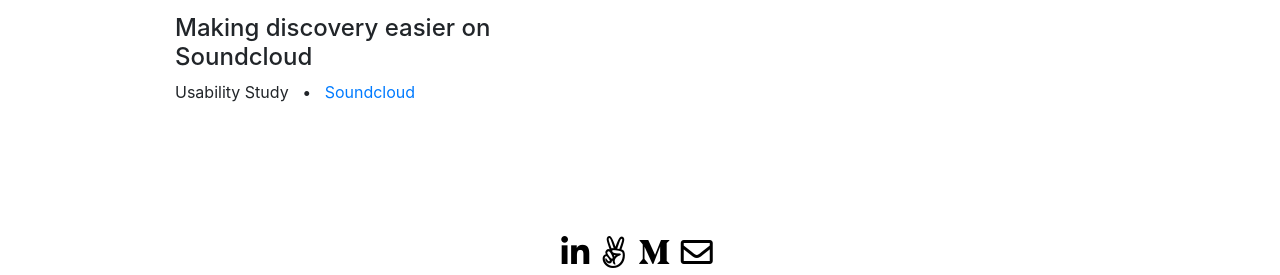
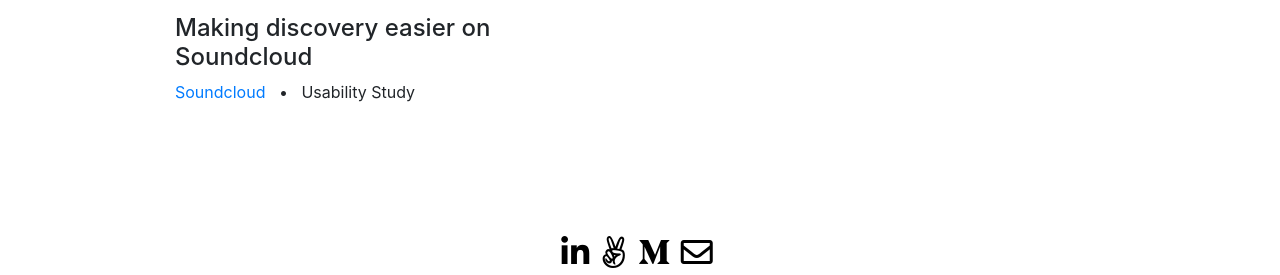
Before and after one commit to bewing91/new_bewingco, a Jekyll site: the page built from index.html, in a window 1280 px wide. Shown: the part 2102-2377 px from the top of the page. Built offline with Jekyll 4.4.1, drawn with Linux system fonts in a browser that asks for light colours.

```diff
--- a/about.html
+++ b/about.html
@@ -6,7 +6,7 @@
   <div class="container">
     <div class="row">
       <div class="col-md-4">
-        <img src="{{ site.baseurl }}/img/linkedin_pic_3_light.jpg" class="headshot">
+        <img src="{{ site.baseurl }}/img/linkedin_pic_bgblue.png" class="headshot">
       </div>
       <div class="col-md-8">
         <h2>Hey, I’m Ben.</h2>
--- a/index.html
+++ b/index.html
@@ -136,7 +136,7 @@
       </div>
       <div class="cardinfo">
         <h4>Making discovery easier on Soundcloud</h4>
-        <div>Usability Study &nbsp; • &nbsp; <a href="http://www.soundcloud.com">Soundcloud</a></div>
+        <div><a href="http://www.soundcloud.com">Soundcloud</a> &nbsp; • &nbsp; Usability Study</div>
       </div>
     </div>
 
```
Also changed, not shown: 1 other file.
